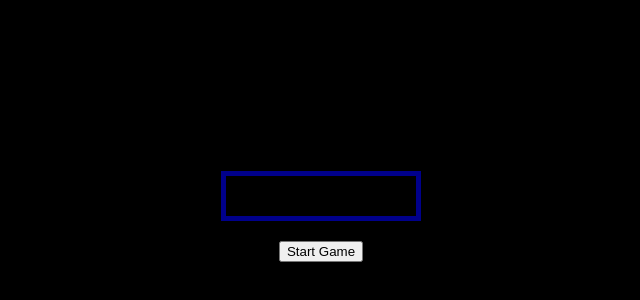
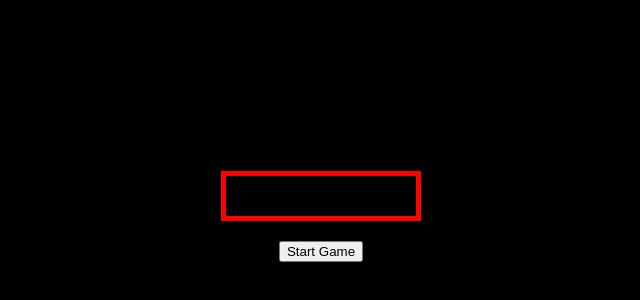
Before and after one commit to maxkonrad/frustrating-pacman, a website: page index.html in a window 1280 px wide. Shown: the part 202-502 px from the top of the page, without its empty margins (327-967 px from the left). Drawn offline with Linux system fonts and the light colour scheme.

Commit message:
change score color and hide overflow

```diff
--- a/App/Styles/style.css
+++ b/App/Styles/style.css
@@ -5,6 +5,7 @@
 
   body {
     background-size: cover;
+    overflow: hidden;
   }
 
 #wrapper {
@@ -45,7 +46,7 @@
   justify-content: center;
   width: 200px;
   height: 50px;
-  border: 5px darkblue solid;
+  border: 5px red solid;
   background: black;
   margin-top: 20px;
   color: white;
```
